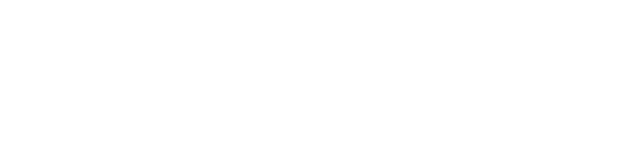
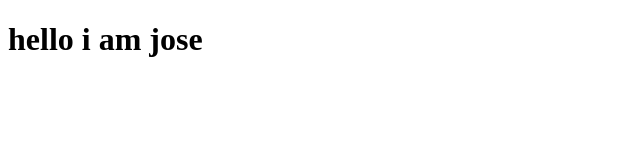
Before and after one commit to 123jracine/git-one, a plain HTML site: page index.html in a window 1280 px wide. Shown: the whole page, without its empty margins (0-640 px from the left). Drawn offline with Linux system fonts and the light colour scheme.

Commit message:
added greeting

```diff
--- a/index.html
+++ b/index.html
@@ -5,6 +5,8 @@
     <title>My second commit</title>
   </head>
   <body>
-
+<h1>
+   hello i am jose
+</h1>
   </body>
 </html>
--- a/styles.css
+++ b/styles.css
@@ -1,4 +1,4 @@
 body {
-  background-color: red;
+background-color: red;
 font-size: 2em;
 }
```
